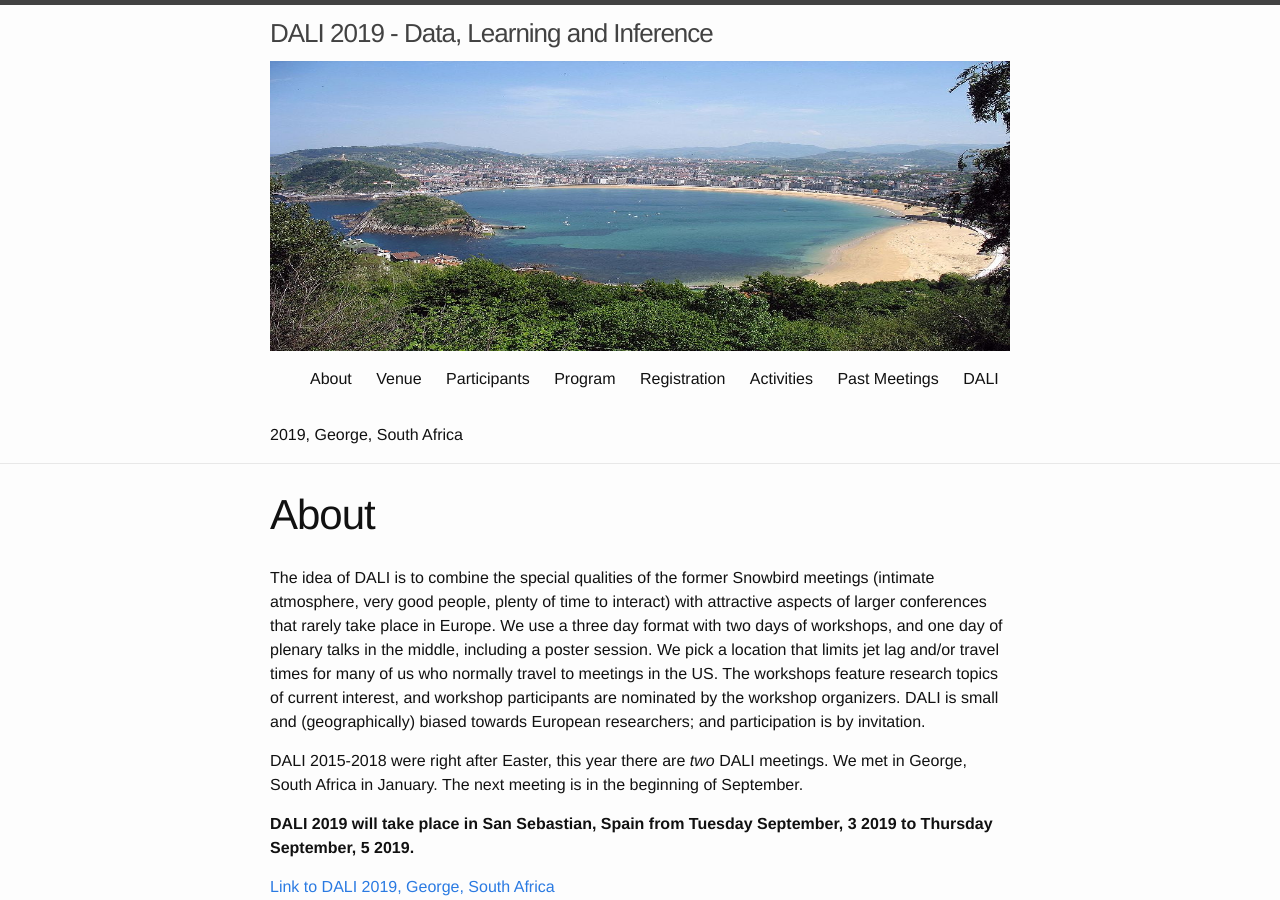
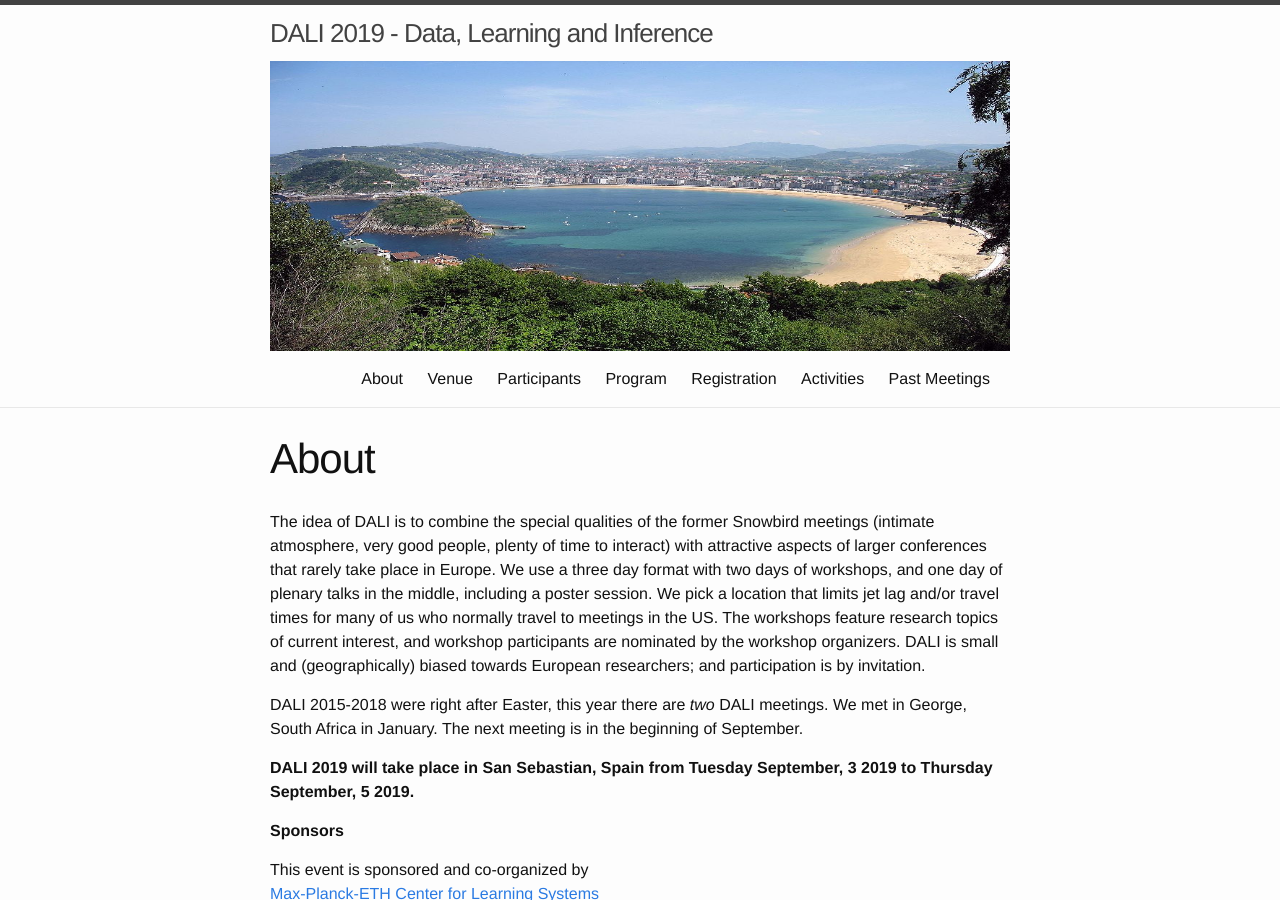
Before and after one commit to dalimeeting/dalimeeting.github.io, a Jekyll site: the page built from index.html, in a window 1280 px wide and 900 px high. Built offline with Jekyll 4.4.1, drawn with Linux system fonts in a browser that asks for light colours.

Commit message:
remove "previous meeting" config until there is a solution for having two Dalimeetings in one year

```diff
--- a/_config.yml
+++ b/_config.yml
@@ -73,9 +73,6 @@
   sponsors:
   - name: Max-Planck-ETH Center for Learning Systems
     url: "http://learning-systems.org/"
-previous_meeting:
-  name: DALI 2019, George, South Africa
-  url: "http://dalimeeting.org/dali2019/"
 baseurl: "" # the subpath of your site, e.g. /blog/
 url: "http://dalimeeting.org" # the base hostname & protocol for your site
 youtube:
```
